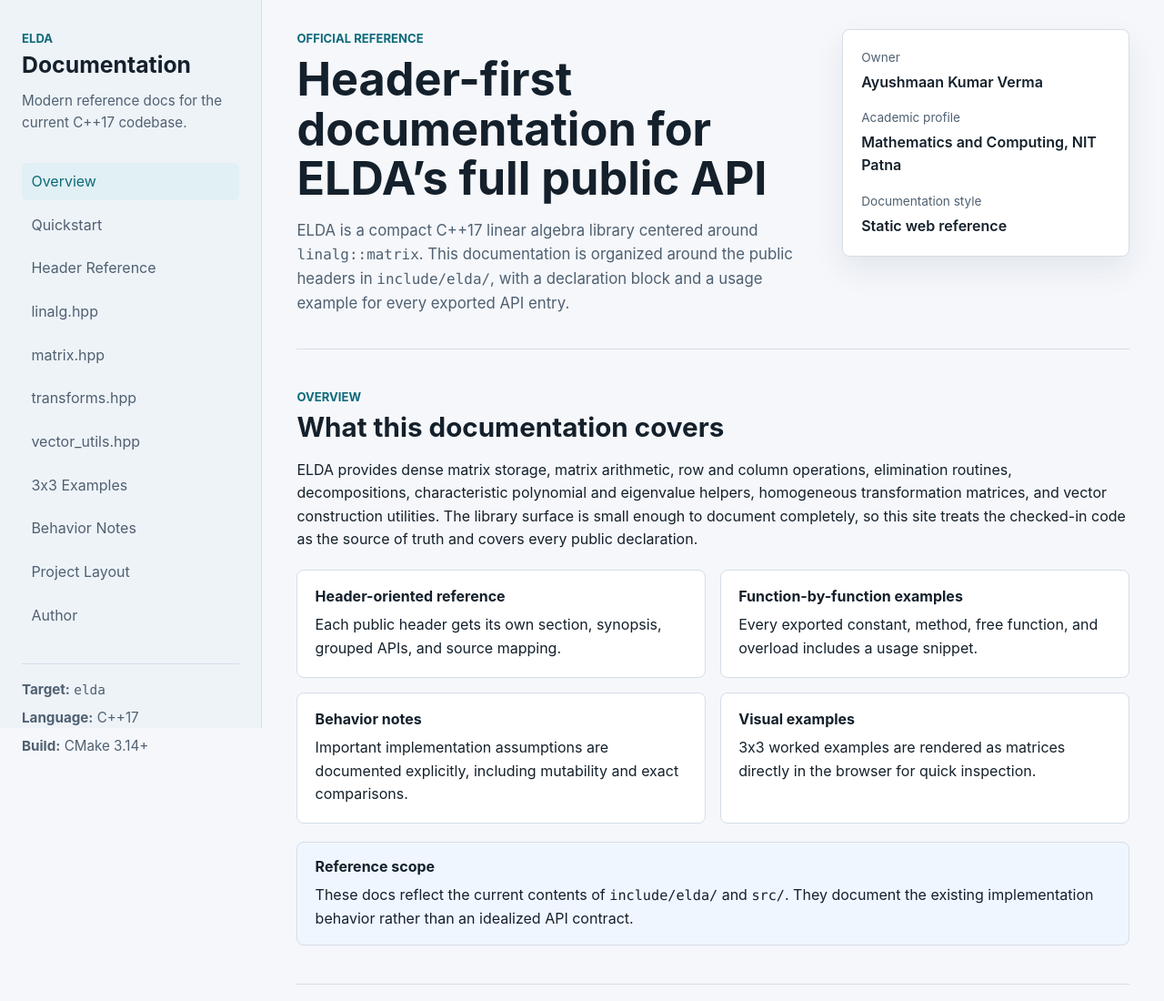
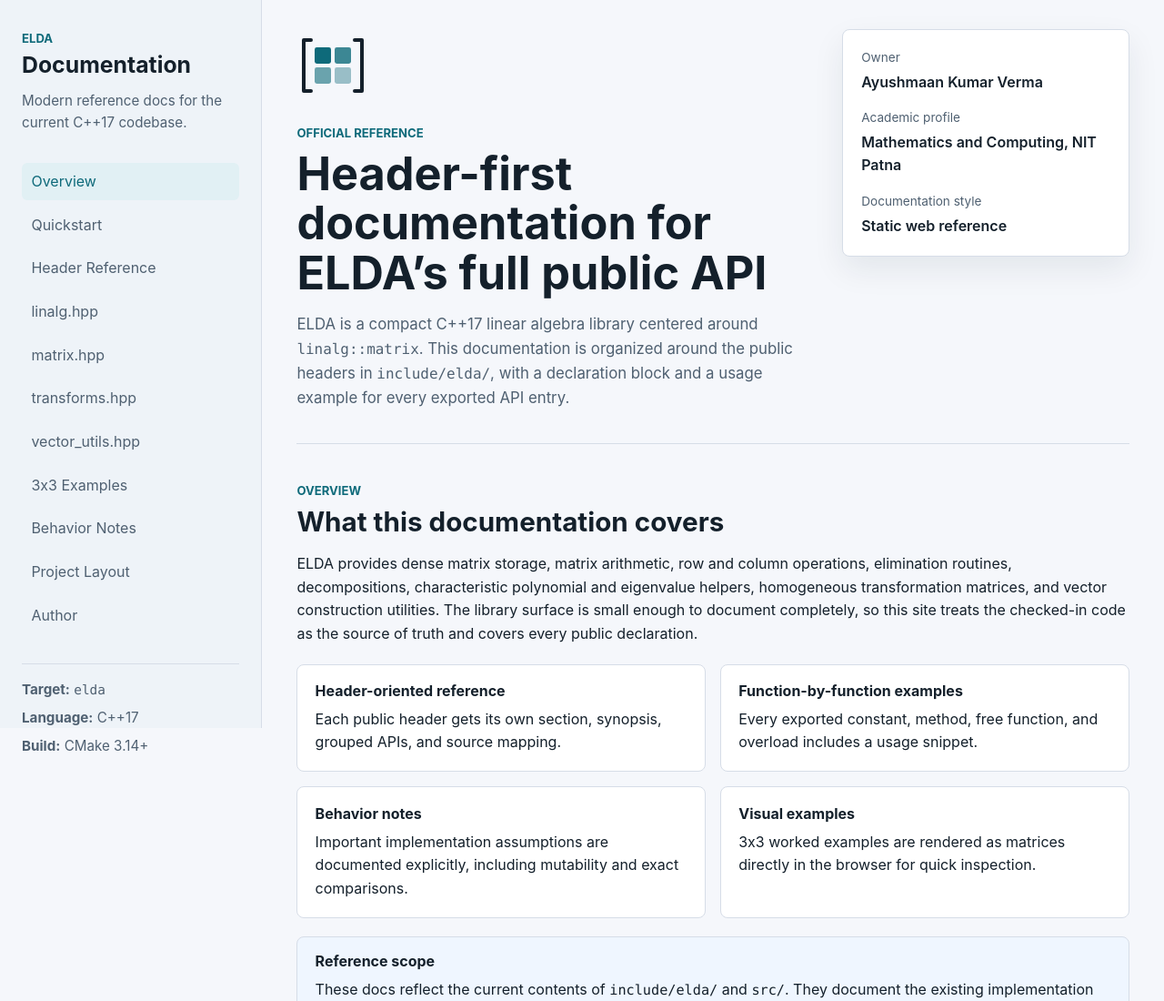
Before and after one commit to ayushmaan-verma/ELDA, a plain HTML site: page docs/index.html in a window 1280 px wide. Shown: the top 1100 px of the page at 91% size. Drawn offline with Linux system fonts and the light colour scheme.

Commit message:
Add ELDA logo and LinkedIn banner assets

```diff
--- a/docs/index.html
+++ b/docs/index.html
@@ -44,6 +44,7 @@
         <main class="content">
             <header class="hero">
                 <div class="hero-copy">
+                    <img src="./elda_logo.svg" alt="ELDA Logo" style="width: 80px; height: 80px; margin-bottom: 1rem;">
                     <p class="eyebrow">Official Reference</p>
                     <h2>Header-first documentation for ELDA’s full public API</h2>
                     <p class="hero-lead">
```
Also changed, not shown: docs/assets/elda-linkedin-banner.png (added), docs/elda_logo.svg (added), 2 other files.
